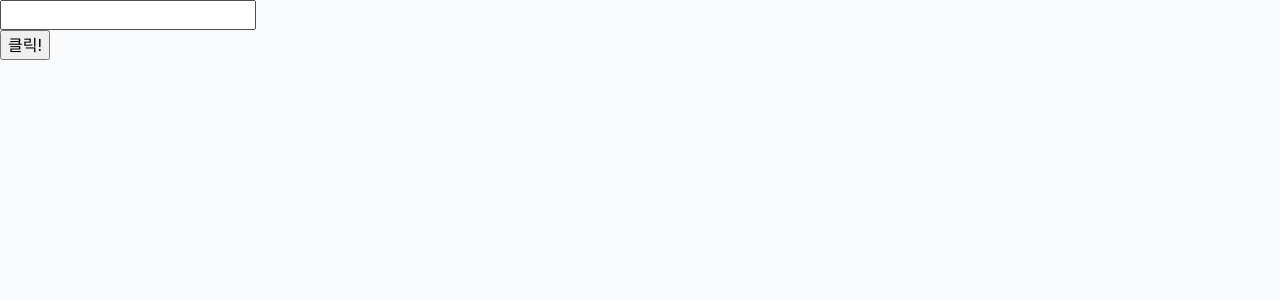
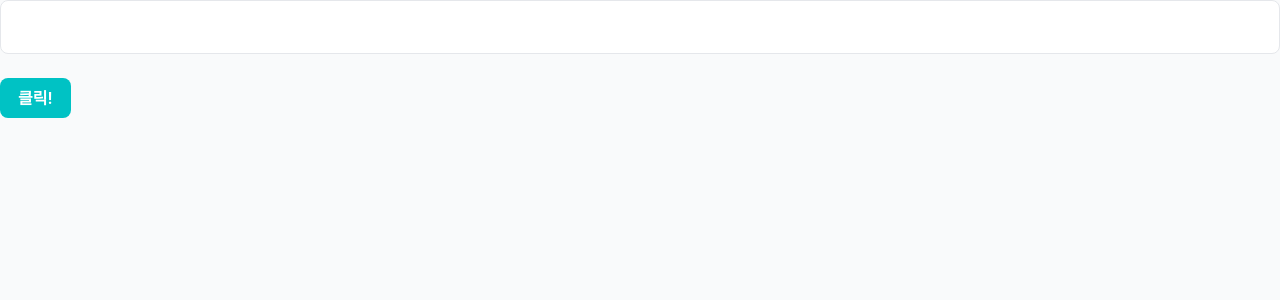
Before and after one commit to jamjukja-team/front, a Next.js app: page /components in a window 1280 px wide. Shown: the top 300 px of the page. Built offline with nearby package versions, Linux system fonts and the light colour scheme.

Commit message:
fix: styled-component SSR 설정 수정

```diff
--- a/src/app/layout.tsx
+++ b/src/app/layout.tsx
@@ -1,6 +1,5 @@
 import type { Metadata } from "next";
 import "./globals.css";
-import StyledComponentsRegistry from "@/utils/registry";
 
 // const geistSans = Geist({
 //   variable: "--font-geist-sans",
@@ -25,7 +24,7 @@ export default function RootLayout({
   return (
     <html lang="ko">
       <body>
-        <StyledComponentsRegistry>{children}</StyledComponentsRegistry>
+          {children}
       </body>
     </html>
   );
--- a/src/utils/registry.tsx
+++ /dev/null
@@ -1,21 +0,0 @@
-"use client";
-
-import React from "react";
-import { useServerInsertedHTML } from "next/navigation";
-import { ServerStyleSheet, StyleSheetManager } from "styled-components";
-
-export default function StyledComponentsRegistry({
-  children,
-}: {
-  children: React.ReactNode;
-}) {
-  const [sheet] = React.useState(() => new ServerStyleSheet());
-
-  useServerInsertedHTML(() => {
-    const styles = sheet.getStyleElement();
-    sheet.instance.clearTag();
-    return <>{styles}</>;
-  });
-
-  return <StyleSheetManager sheet={sheet.instance}>{children}</StyleSheetManager>;
-}
```
